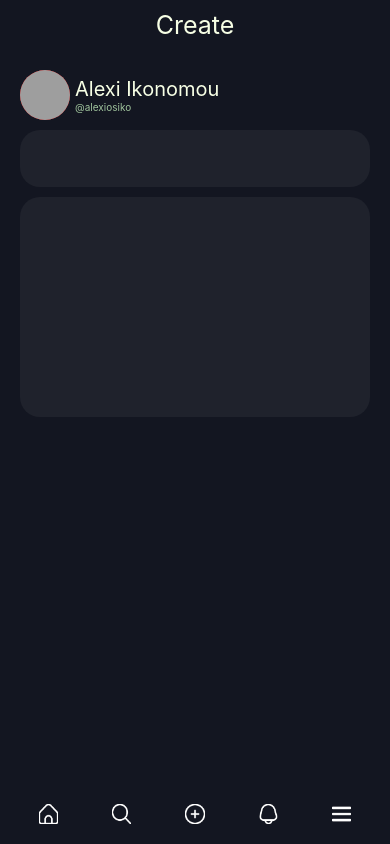
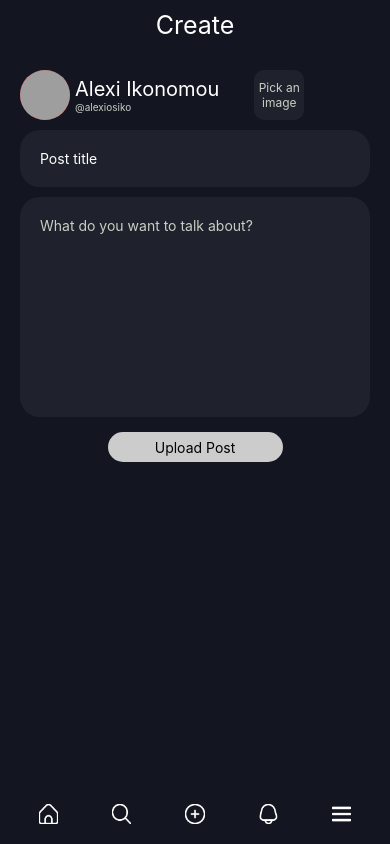
Before and after one commit to alexiosiko/reddit-clone, a React Native app: screen / in a window 390 px wide. Built offline with nearby package versions, Linux system fonts and the light colour scheme; grey boxes are pictures that could not be loaded.

Commit message:
Better create ui and other

```diff
--- a/src/frontend/components/InsertImage.js
+++ b/src/frontend/components/InsertImage.js
@@ -1,4 +1,4 @@
-import { ImageBackground, StyleSheet, Text, TouchableHighlight } from "react-native";
+import { ImageBackground, StyleSheet, Text, TouchableHighlight, View } from "react-native";
 import { palette } from "../styles/global-styles";
 import * as ImagePicker from 'expo-image-picker';
 import * as ImageManipulator from 'expo-image-manipulator';
@@ -38,8 +38,7 @@ const ImportImage = ({ setImage64 }) => {
 	}
 
 	return (
-		<TouchableHighlight
-		 style={styles.touchable} onPress={handleOnInsertImage}>
+		<TouchableHighlight style={styles.touchable} onPress={handleOnInsertImage}>
 			<ImageBackground style={styles.imageBackground} source={{ uri: backgroundImageUri}}>
 				{!backgroundImageUri && <Text style={styles.buttonText}>Pick an image</Text>}
 			</ImageBackground>
@@ -47,21 +46,21 @@ const ImportImage = ({ setImage64 }) => {
 		)
 }
 const styles = StyleSheet.create({
+	touchable: {
+		marginLeft: '10%',
+		backgroundColor: palette.otherNeutral,
+		width: 50,
+		aspectRatio: 1/1,
+		borderRadius: 10,
+	},
 	buttonText: {
 		color: palette.textcolor,
-		fontSize: 20,
+		fontSize: 12,
 		textAlign: 'center',
 		padding: 2,
 	},
-	touchable: {
-		backgroundColor: 'green',
-		width: '30%',
-		aspectRatio: 1/1,
-		alignSelf: 'center',
+	imageBackground: {
 		justifyContent: 'center',
-		borderRadius: 10,
-	},
-	imageBackground: {
 		borderRadius: 10,
 		overflow: 'hidden',
 		width: '100%',
--- a/src/frontend/components/Posts.js
+++ b/src/frontend/components/Posts.js
@@ -26,7 +26,7 @@ function Posts() {
 
 	async function fetchPosts() {
 		try {
-			const response = await fetch("http://192.168.1.72:5001/getposts");
+			const response = await fetch("https://reddit-clone-5ctl.onrender.com/getposts");
 			const data = await response.json();
 			setPosts(data);
 		} catch (error) {
--- a/src/frontend/pages/Create.js
+++ b/src/frontend/pages/Create.js
@@ -1,21 +1,25 @@
-import { Image, Keyboard, StyleSheet, Text, TextInput, TouchableHighlight, TouchableWithoutFeedback, View } from "react-native";
+import { Button, Image, Keyboard, StyleSheet, Text, TextInput, TouchableHighlight, TouchableOpacity, TouchableWithoutFeedback, View } from "react-native";
 import { palette } from "../styles/global-styles";
 import { useState } from "react";
 import InsertImage from '../components/InsertImage.js';
 import Header from "../components/Header";
+import { TouchableHighlightComponent } from "react-native";
 
 function Create() {
 	const [title, setTitle] = useState("");
 	const [description, setDescription] = useState("");
 	const [image64, setImage64] = useState("");
-
-	function handleOnSubmit() {
-		if (title == "" || description == "" || image64 == "") {
+	const [postStatus, setPostStatus] = useState({});
+	async function handleOnSubmit() {
+		if (title == "" || description == "") {
 			console.warn("Required fields missing...");
 			return;
 		}
+		setPostStatus({ result: 'Uploading post...', color: 'yellow' });
 		const post = createPost();
-		uploadPost(post);
+		console.log(post);
+		const response = await uploadPost(post);
+		setPostStatus({ result: 'Successfully uploaded post!', color: 'green'})
 	}
 
 	function createPost() {
@@ -30,11 +34,12 @@ function Create() {
 	}
 
 	async function uploadPost(post) {
-		const response = await fetch("http://192.168.1.72:5001/uploadpost", {
+		const response = await fetch("https://reddit-clone-5ctl.onrender.com/uploadpost", {
 			method: "POST",
 			headers: { 'Content-Type': 'application/json' },
 			body: JSON.stringify(post),
 		});
+		return response;
 	}
 
 	return (
@@ -48,36 +53,32 @@ function Create() {
 							<Text style={styles.name}>Alexi Ikonomou</Text>
 							<Text style={styles.username}>@alexiosiko</Text>
 						</View>
+						<InsertImage />
 					</View>
-					<TextInput style={[styles.titleInput, styles.textInput]}/>
+					<TextInput style={[styles.titleInput, styles.textInput]}
+						onChange={handleOnChangeTitle}
+						placeholder="Post title"
+						placeholderTextColor={palette.titlecolor}/>
 					<TextInput style={[styles.descritionInput, styles.textInput]}
+						onChange={handleOnChangeDescription}
+						placeholder="What do you want to talk about?"
+						placeholderTextColor={palette.textcolor}
 						multiline={true}
 						textAlignVertical="top"/>
-					{/* <Text>asdsadsa</Text>
-					<View style={styles.body}>
-						<InsertImage setImage64={setImage64} />
-						<TextInput style={styles.textInput}
-							placeholder="Title ..."
-							onChangeText={handleOnChangeTitle}></TextInput>
-						<TextInput style={[styles.textInput, styles.description]}
-							placeholder="Description ..."
-							multiline={true}
-							maxLength={700}
-							onChangeText={handleOnChangeDescription}/>
-						<TouchableHighlight style={styles.button} onPress={handleOnSubmit}>
-							<Text style={styles.buttonText}>Post</Text>
-						</TouchableHighlight>
-					</View> */}
+					<TouchableOpacity style={styles.button} onPress={handleOnSubmit}>
+						<Text>Upload Post</Text>
+					</TouchableOpacity>
+					<Text style={{ color: postStatus.color, textAlign: 'center', marginTop: 20,}}>{postStatus.result}</Text>
 				</View>
 			</View>
 		</TouchableWithoutFeedback>)
 
-	function handleOnChangeTitle(title) {
-		setTitle(title);
+	function handleOnChangeTitle(e) {
+		setTitle(e.nativeEvent.text);
 	}
 
-	function handleOnChangeDescription(description) {
-		setDescription(description);
+	function handleOnChangeDescription(e) {
+		setDescription(e.nativeEvent.text);
 	}
 }
 const styles = StyleSheet.create({
@@ -114,6 +115,16 @@ const styles = StyleSheet.create({
 		color: palette.textcolor,
 		padding: 20,
 		height: 220,
+	},
+	button: {
+		marginTop: 15,
+		height: 30,
+		width: '50%',
+		alignSelf: 'center',
+		justifyContent: 'center',
+		alignItems: 'center',
+		backgroundColor: palette.button,
+		borderRadius: 20,
 	}
 })
 export default Create;
--- a/src/frontend/styles/global-styles.js
+++ b/src/frontend/styles/global-styles.js
@@ -4,11 +4,10 @@ export const palette = {
     otherNeutral: '#1f222c',
     neutral: '#131621',
 
-	top: '#181818',
-	bottom: '#181818',
+	button: '#ccc',
 
-	titlecolor: '#F7FFE5',
-	textcolor: '#A0C49D',
+	titlecolor: '#FFF',
+	textcolor: '#c7cFc5',
 }
 export const globalStyles = StyleSheet.create({
 
```
Also changed, not shown: 2 other files (tests, documents, lock files or other folders).
